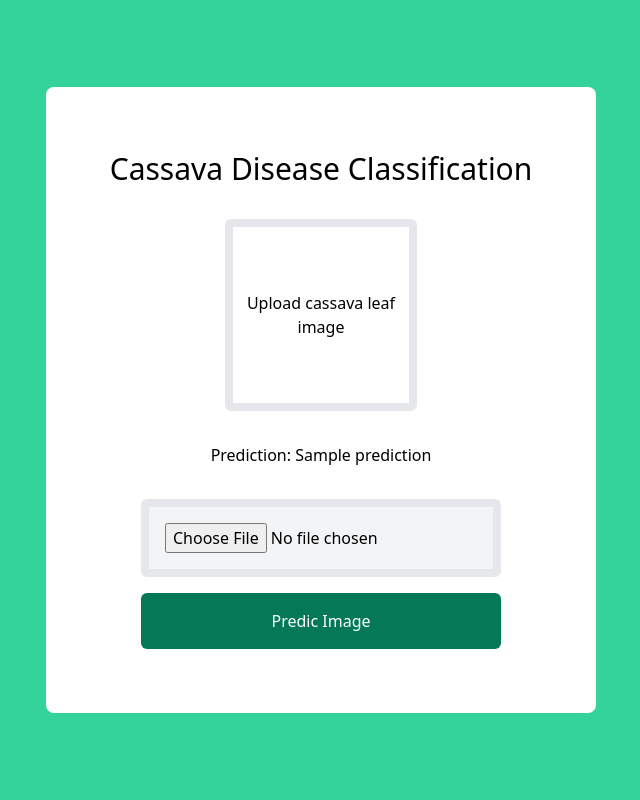
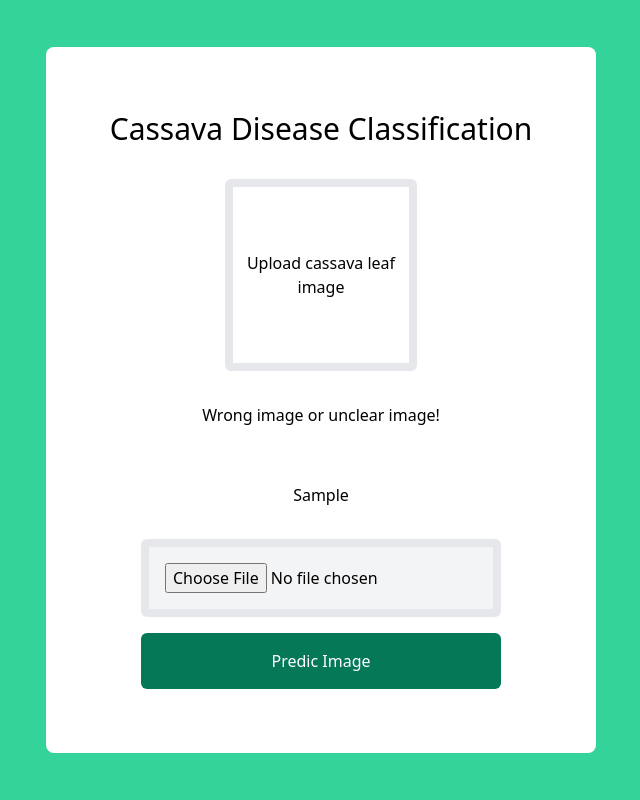
Before and after one commit to FredrioA/Cassava-Diseases-Deploy-Web, a Flask app: template templates/index.html in a window 1280 px wide. Shown: the whole page, without its empty margins (319-959 px from the left). Run offline with Flask 2, Linux system fonts and the light colour scheme; the template is opened without the code that fills it: most values are stand-ins (such as "Sample title", 1, 10 or a date in 2020).

Commit message:
update index

```diff
--- a/templates/index.html
+++ b/templates/index.html
@@ -55,8 +55,15 @@
                         Upload cassava leaf image
                     </p>
                 </div>
-                {% endif %} {% if prediction %}
-                <p class="mb-8">Prediction: {{prediction}}</p>
+                {% endif %}
+                {% if prediction %}
+                    {% if prediction_value > 50 %}
+                        <p class="mb-8">Prediction: {{prediction}}</p><br>
+                        <p class="mb-8">{{prediction_value}}</p>
+                    {% else %}
+                        <p class="mb-8">Wrong image or unclear image!</p><br>
+                        <p class="mb-8">{{prediction_value}}</p>
+                    {% endif %}
                 {% endif %}
 
                 <form
```
